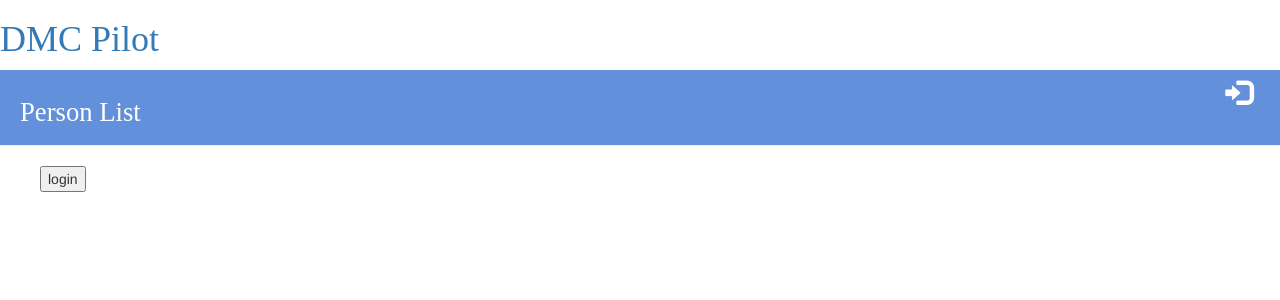
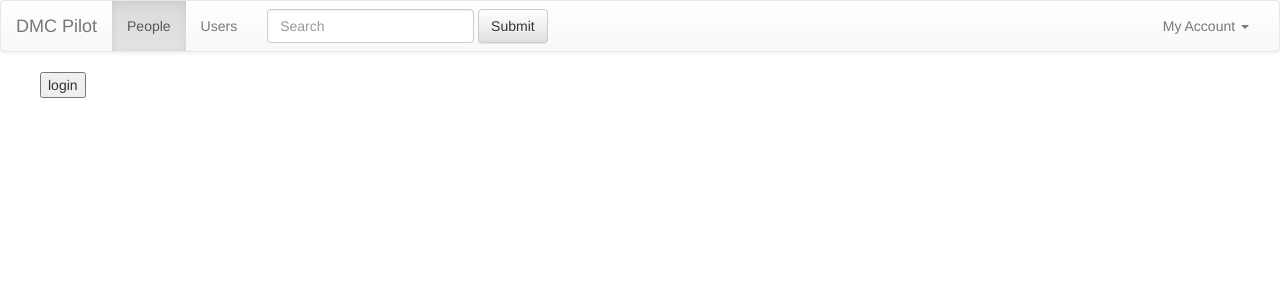
Before and after one commit to mxmoss/mysite, a Django app: page /person/1/ in a window 1280 px wide. Shown: the top 300 px of the page. Run offline with Django 3.2, Linux system fonts and the light colour scheme; some libraries are stand-ins or nearby versions.

Commit message:
added a nav bar
Added a more aesthetically pleasing nav bar.
Included the person search in the nav bar.
Also added logout, users, help

```diff
--- a/myapp/templates/myapp/base.html
+++ b/myapp/templates/myapp/base.html
@@ -6,31 +6,66 @@
   <meta name="viewport" content="width=device-width, initial-scale=1">
   <!-- The above 3 meta tags *must* come first in the head; any other head content must come *after* these tags -->
   <meta http-equiv="Content-type" content="text/html; charset=utf-8">
-	<h1><a href="/">DMC Pilot</a></h1>
 	<title>DMC Pilot</title>
-	<link rel="stylesheet" href="//maxcdn.bootstrapcdn.com/bootstrap/3.2.0/css/bootstrap.min.css">
-	<link rel="stylesheet" href="//maxcdn.bootstrapcdn.com/bootstrap/3.2.0/css/bootstrap-theme.min.css">
+
+  <!-- jQuery (necessary for Bootstrap's JavaScript plugins) -->
+  <script src="https://ajax.googleapis.com/ajax/libs/jquery/1.12.4/jquery.min.js"></script>
+  <!-- Latest compiled and minified JavaScript -->
+  <script src="https://maxcdn.bootstrapcdn.com/bootstrap/3.3.7/js/bootstrap.min.js" integrity="sha384-Tc5IQib027qvyjSMfHjOMaLkfuWVxZxUPnCJA7l2mCWNIpG9mGCD8wGNIcPD7Txa" crossorigin="anonymous"></script>
+  <!-- Latest compiled and minified CSS -->
+  <link rel="stylesheet" href="https://maxcdn.bootstrapcdn.com/bootstrap/3.3.7/css/bootstrap.min.css" integrity="sha384-BVYiiSIFeK1dGmJRAkycuHAHRg32OmUcww7on3RYdg4Va+PmSTsz/K68vbdEjh4u" crossorigin="anonymous">
+  <!-- Optional theme -->
+  <link rel="stylesheet" href="https://maxcdn.bootstrapcdn.com/bootstrap/3.3.7/css/bootstrap-theme.min.css" integrity="sha384-rHyoN1iRsVXV4nD0JutlnGaslCJuC7uwjduW9SVrLvRYooPp2bWYgmgJQIXwl/Sp" crossorigin="anonymous">
+
 	<link href="//fonts.googleapis.com/css?family=Lobster&subset=latin,latin-ext" rel="stylesheet" type="text/css">
 	<link rel="stylesheet" href="{% static 'css/myapp.css' %}">
 </head>
 <body>
-	<div class="page-header">
-		{% if user.is_authenticated %}
-				<a href="{% url 'logout' %}"   class="top-menu"><span class="glyphicon glyphicon-log-out"></span></a>
-				<a href="{% url 'person_new' %}" class="top-menu"><span class="glyphicon glyphicon-plus"></span></a>
-		{% else %}
-				<a href="{% url 'login' %}"   class="top-menu"><span class="glyphicon glyphicon-log-in"></span></a>
-		{% endif %}
-		<h1><a href="/">Person List</a></h1>
-	</div>
-	<div class="content container">
-		<div class="row">
-			<div class="col-md-8">
-			{% block content %}
-			{% endblock %}
-			</div>
-		</div>
-	</div>
+<nav class="navbar navbar-default">
+  <div class="container-fluid">
+    <!-- Brand and toggle get grouped for better mobile display -->
+    <div class="navbar-header">
+      <button type="button" class="navbar-toggle collapsed" data-toggle="collapse" data-target="#bs-example-navbar-collapse-1" aria-expanded="false">
+        <span class="sr-only">Toggle navigation</span>
+        <span class="icon-bar"></span>
+        <span class="icon-bar"></span>
+        <span class="icon-bar"></span>
+      </button>
+      <a class="navbar-brand" href="#">DMC Pilot</a>
+    </div>
+
+    <!-- Collect the nav links, forms, and other content for toggling -->
+    <div class="collapse navbar-collapse" id="bs-example-navbar-collapse-1">
+      <ul class="nav navbar-nav">
+        <li class="active"><a href="/">People<span class="sr-only">(current)</span></a></li>
+        <li><a href="/admin/auth/user/">Users</a></li>
+      </ul>
+      <form class="navbar-form navbar-left" method="POST" class="search-form" action="{% url 'person_list' %}" >{% csrf_token %}
+        <div class="form-group">
+          <input type="text" class="form-control" name="searchStr" placeholder="Search">
+        </div>
+        <button type="submit" class="btn btn-default">Submit</button>
+      </form>
+      <ul class="nav navbar-nav navbar-right">
+        <li class="dropdown">
+          <a href="#" class="dropdown-toggle" data-toggle="dropdown" role="button" aria-haspopup="true" aria-expanded="false">My Account <span class="caret"></span></a>
+          <ul class="dropdown-menu">
+            <li><a href="logout">Log Off</a></li>
+            <li><a href="http://softwarefordentists.com">Software For Dentists</a></li>
+            <li role="separator" class="divider"></li>
+            <li><a href="http://softwarefordentists.com/index.php/Table/Training-and-Support/Knowledge-base-and-DAISY-user-guides/">Help</a></li>
+          </ul>
+        </li>
+      </ul>
+    </div><!-- /.navbar-collapse -->
+  </div><!-- /.container-fluid -->
+</nav>
+
+
+  <div class="content container">
+    {% block content %}
+    {% endblock %}
+  </div>
   <!-- jQuery (necessary for Bootstrap's JavaScript plugins) -->
   <script src="https://ajax.googleapis.com/ajax/libs/jquery/1.12.4/jquery.min.js"></script>
   <!-- Include all compiled plugins (below), or include individual files as needed -->
```
